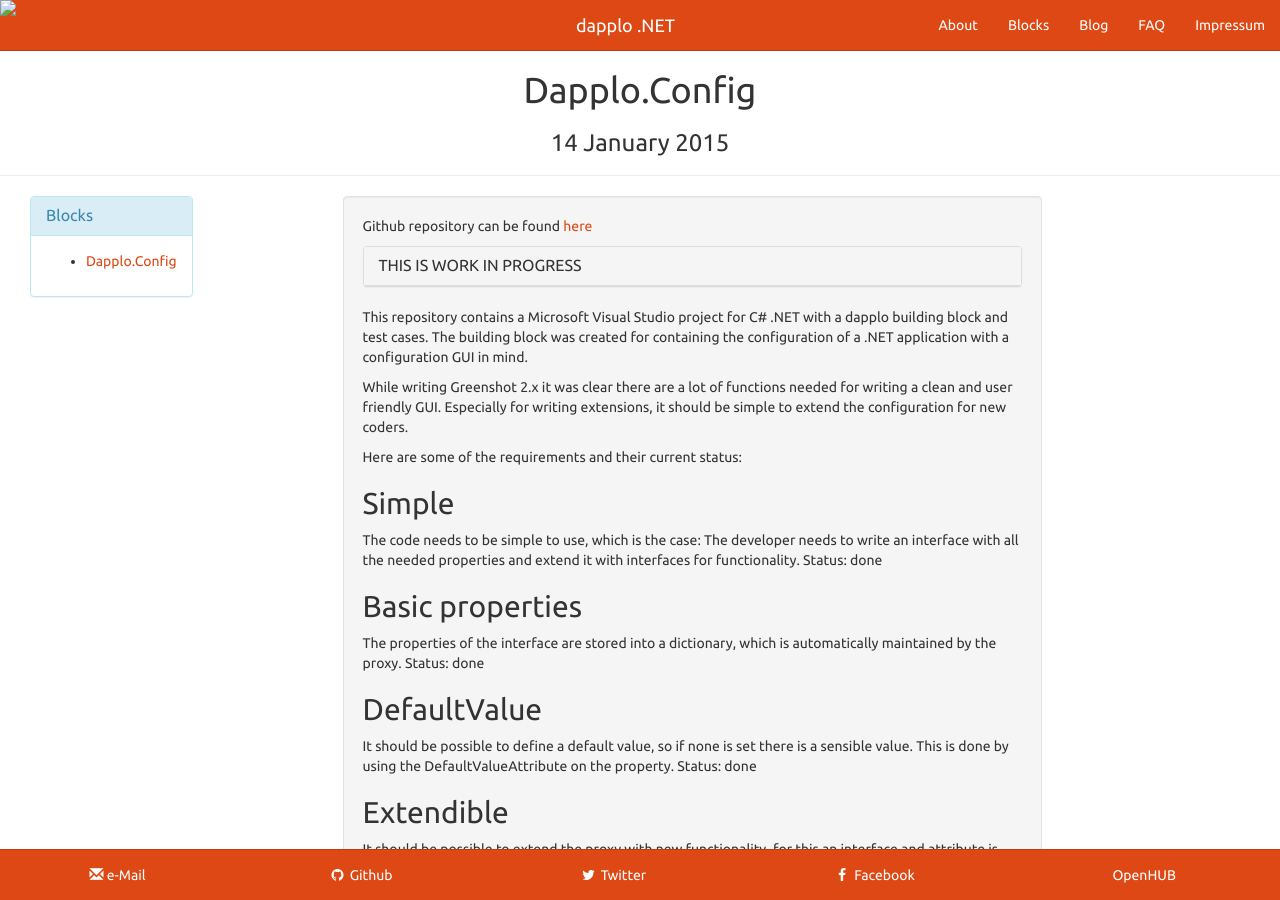
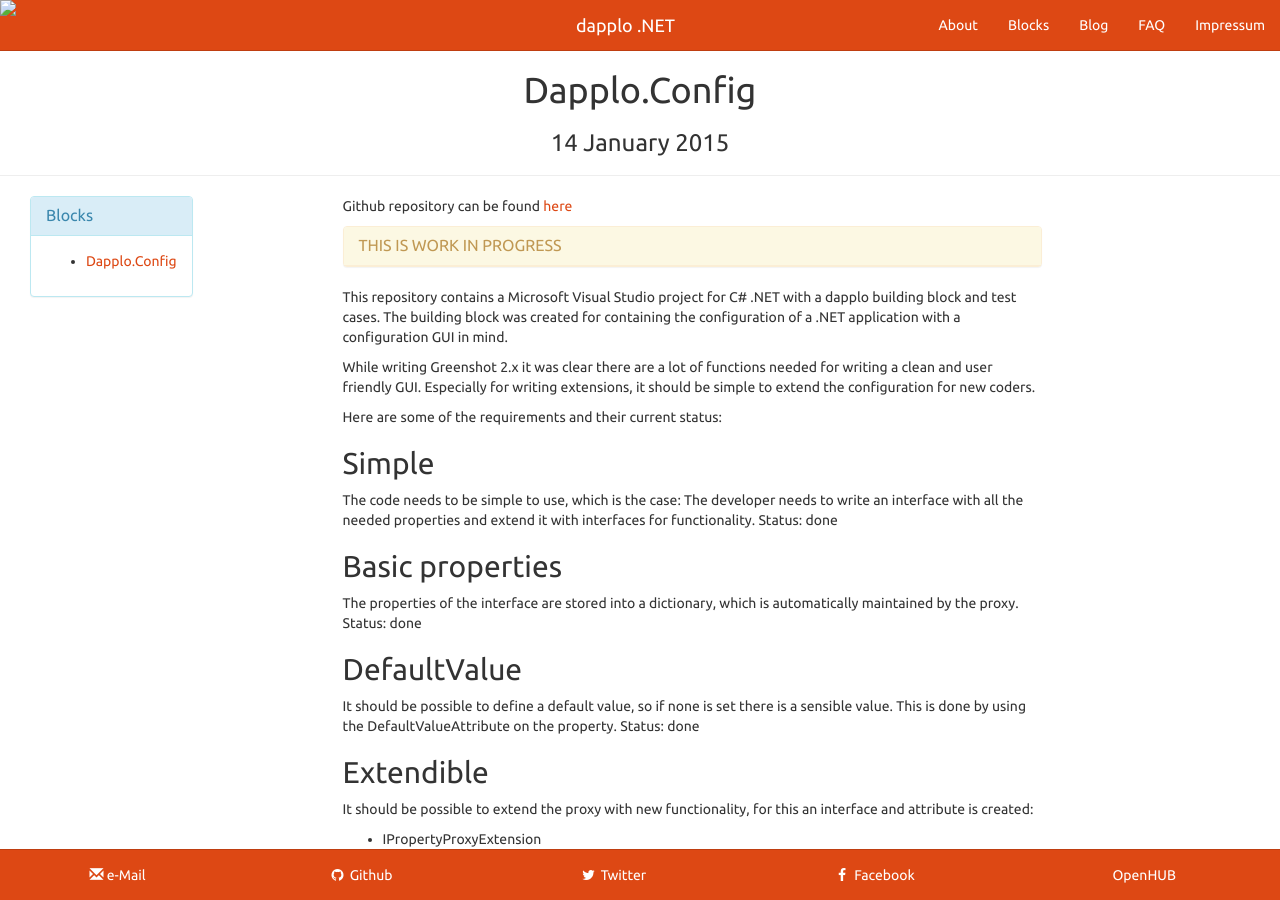
Before and after one commit to dapplo/dapplo.github.io, a Jekyll site: the page built from _blocks/Dapplo.Config.md, in a window 1280 px wide and 900 px high. Built offline with Jekyll 4.4.1, drawn with Linux system fonts in a browser that asks for light colours; Markdown is read by kramdown in place of the engine named in the settings.

Commit message:
Enhancing the blocks content

```diff
--- a/_blocks/Dapplo.Config.md
+++ b/_blocks/Dapplo.Config.md
@@ -5,7 +5,7 @@ sort_id : 1
 ---
 Github repository can be found [here](https://github.com/dapplo/Dapplo.Config)
 
-<div class="panel panel-default">
+<div class="panel panel-warning">
   <div class="panel-heading">
     <h3 class="panel-title">THIS IS WORK IN PROGRESS</h3>
   </div>
--- a/_layouts/block.html
+++ b/_layouts/block.html
@@ -25,8 +25,6 @@ layout: default
 		</div>
 	</div>
 	<div class="col-md-7">
-		<div class="well">
 		{{ content }}
-		</div>
 	</div>
 </div>
```
